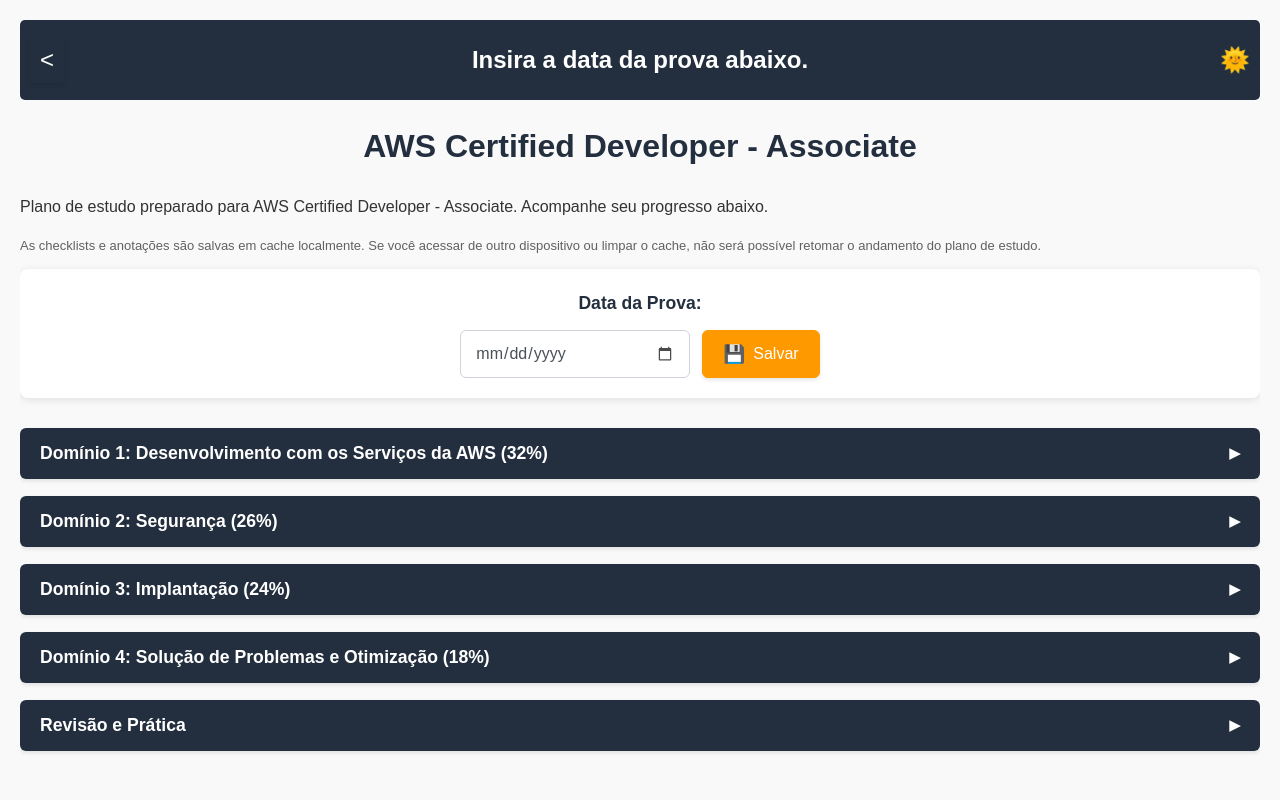
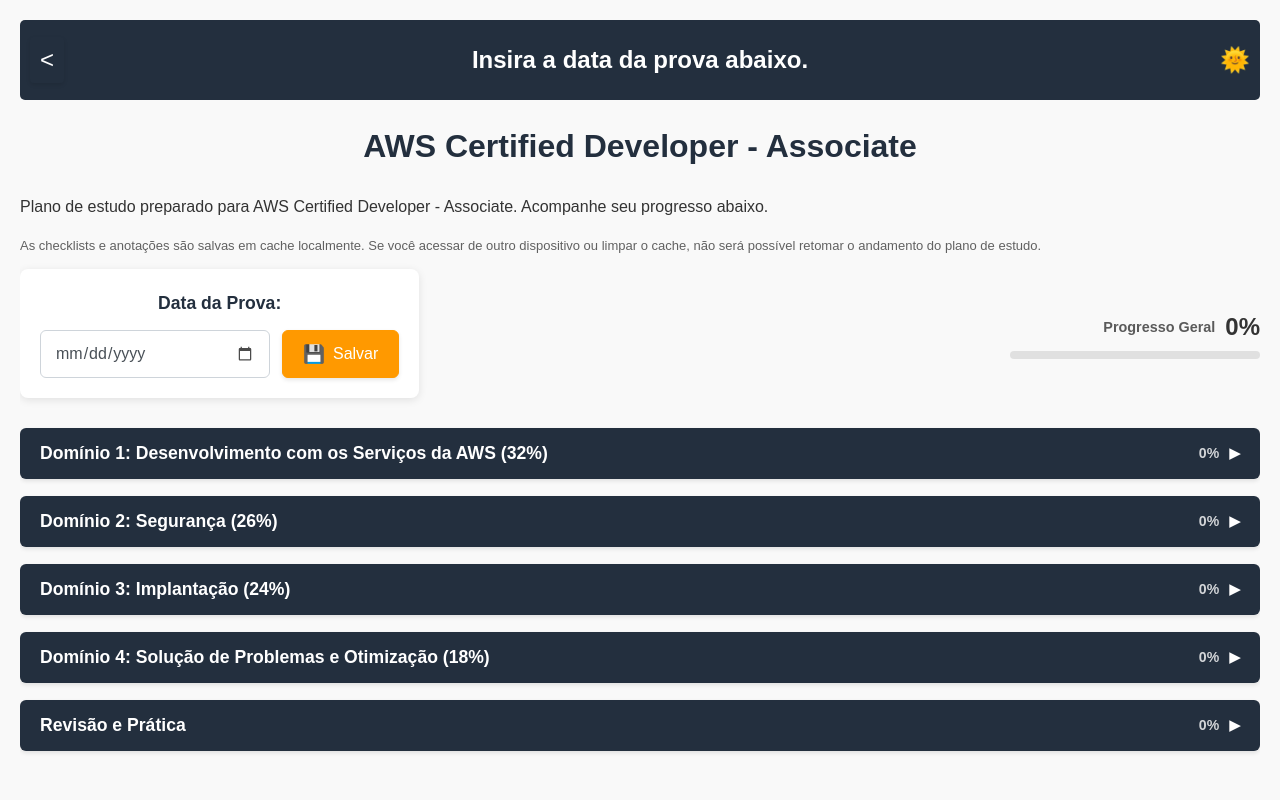
Before and after one commit to FelipeLima91/plan-study-aws, a React (Vite) app: page / in a window 1280 px wide. Both pictures are taken after a click on the button "AWS Certified Developer - Associate". Shown: the top 800 px of the page. Built offline with nearby package versions, Linux system fonts and the light colour scheme.

Commit message:
feat: incluir barra de progresso e correção de bug de accordion

```diff
--- a/src/components/Accordion.tsx
+++ b/src/components/Accordion.tsx
@@ -1,10 +1,10 @@
-import { useState } from 'react';
 import { motion } from 'framer-motion';
 import { Domain } from '../types';
 import { Day } from './Day';
 
 interface AccordionProps {
   domain: Domain;
+  planId: string;
 }
 
 const itemVariants = {
@@ -12,8 +12,18 @@ const itemVariants = {
   visible: { opacity: 1, y: 0 }
 };
 
-export function Accordion({ domain }: AccordionProps) {
-  const [isOpen, setIsOpen] = useState(false);
+import { useLocalStorageBoolean } from '../hooks/useLocalStorage'; // Import hook
+import { useStudyPlan } from '../contexts/StudyPlanContext';
+
+export function Accordion({ domain, planId }: AccordionProps) {
+  const { getDomainProgress } = useStudyPlan();
+  // Unique key for local storage based on plan and domain
+  const [isOpen, setIsOpen] = useLocalStorageBoolean(`accordion_${planId}_${domain.id}`, false);
+  const progress = getDomainProgress(domain.id);
+
+  const handleToggle = () => {
+     setIsOpen(!isOpen);
+  };
 
   return (
     <motion.div
@@ -22,10 +32,15 @@ export function Accordion({ domain }: AccordionProps) {
     >
       <button
         className={`accordion-button ${isOpen ? 'active' : ''}`}
-        onClick={() => setIsOpen(!isOpen)}
+        onClick={handleToggle}
       >
-        <span>{domain.title}</span>
-        <span className="accordion-icon">{isOpen ? '▼' : '▶'}</span>
+        <div style={{ display: 'flex', alignItems: 'center', width: '100%', justifyContent: 'space-between' }}>
+            <span style={{textAlign: 'left'}}>{domain.title}</span>
+            <div style={{ display: 'flex', alignItems: 'center', gap: '10px' }}>
+                <span style={{ fontSize: '0.8em', opacity: 0.8 }}>{progress}%</span>
+                <span className="accordion-icon">{isOpen ? '▼' : '▶'}</span>
+            </div>
+        </div>
       </button>
       <div className={`accordion-content ${isOpen ? 'active' : ''}`}>
         {domain.days.map((day) => (
--- a/src/components/CheckboxItem.tsx
+++ b/src/components/CheckboxItem.tsx
@@ -1,13 +1,13 @@
-import { useLocalStorageBoolean } from '../hooks/useLocalStorage';
+import { useStudyPlan } from '../contexts/StudyPlanContext';
 
 interface CheckboxItemProps {
   id: string;
   text: string;
-  initialChecked: boolean;
 }
 
-export function CheckboxItem({ id, text, initialChecked }: CheckboxItemProps) {
-  const [checked, setChecked] = useLocalStorageBoolean(id, initialChecked);
+export function CheckboxItem({ id, text }: CheckboxItemProps) {
+  const { inputValues, toggleItem } = useStudyPlan();
+  const checked = inputValues[id] || false;
 
   return (
     <label className="custom-checkbox">
@@ -15,7 +15,7 @@ export function CheckboxItem({ id, text, initialChecked }: CheckboxItemProps) {
         type="checkbox"
         id={id}
         checked={checked}
-        onChange={(e) => setChecked(e.target.checked)}
+        onChange={() => toggleItem(id)}
         className="checkbox-input"
       />
       <span className="checkbox-custom"></span>
--- a/src/components/Day.tsx
+++ b/src/components/Day.tsx
@@ -7,11 +7,6 @@ interface DayProps {
 }
 
 export function Day({ day }: DayProps) {
-  const getCheckboxState = (checkId: string): boolean => {
-    const saved = localStorage.getItem(checkId);
-    return saved === 'true';
-  };
-
   return (
     <div className="day" id={day.id}>
       <h2>{day.title}</h2>
@@ -21,7 +16,6 @@ export function Day({ day }: DayProps) {
             key={item.id}
             id={item.id}
             text={item.text}
-            initialChecked={getCheckboxState(item.id)}
           />
         ))}
       </div>
--- a/src/components/StudyPlanView.tsx
+++ b/src/components/StudyPlanView.tsx
@@ -4,6 +4,7 @@ import { CountdownBanner } from './CountdownBanner';
 import { ExamDateForm } from './ExamDateForm';
 import { Accordion } from './Accordion';
 import { Footer } from './Footer';
+import { StudyPlanProvider, useStudyPlan } from '../contexts/StudyPlanContext';
 
 interface StudyPlanViewProps {
     planConfig: PlanConfig;
@@ -24,7 +25,17 @@ const containerVariants = {
     exit: { opacity: 0, x: 50, transition: { duration: 0.3 } }
 };
 
-export function StudyPlanView({ planConfig, onBack }: StudyPlanViewProps) {
+export function StudyPlanView(props: StudyPlanViewProps) {
+    return (
+        <StudyPlanProvider planConfig={props.planConfig}>
+            <StudyPlanContent {...props} />
+        </StudyPlanProvider>
+    );
+}
+
+function StudyPlanContent({ planConfig, onBack }: StudyPlanViewProps) {
+    const { totalProgress } = useStudyPlan();
+
     return (
         <motion.div
             variants={containerVariants}
@@ -34,6 +45,8 @@ export function StudyPlanView({ planConfig, onBack }: StudyPlanViewProps) {
         >
             <CountdownBanner onBack={onBack} planId={planConfig.id} />
             <h1>{planConfig.title}</h1>
+
+
             <p>
                 Plano de estudo preparado para {planConfig.title}. Acompanhe seu progresso abaixo.
             </p>
@@ -41,9 +54,30 @@ export function StudyPlanView({ planConfig, onBack }: StudyPlanViewProps) {
                 As checklists e anotações são salvas em cache localmente. Se você acessar de outro
                 dispositivo ou limpar o cache, não será possível retomar o andamento do plano de estudo.
             </p>
-            <ExamDateForm planId={planConfig.id} />
+            <div style={{ display: 'flex', justifyContent: 'space-between', alignItems: 'center', marginBottom: '30px', gap: '20px', flexWrap: 'wrap' }}>
+                <div style={{ flex: '0 1 auto' }}>
+                    <ExamDateForm planId={planConfig.id} />
+                </div>
+
+                <div className="general-progress-compact" style={{ flex: '1', display: 'flex', flexDirection: 'column', alignItems: 'flex-end', minWidth: '200px' }}>
+                    <div style={{ display: 'flex', alignItems: 'center', gap: '10px', marginBottom: '5px' }}>
+                        <strong style={{ fontSize: '0.9em', opacity: 0.8 }}>Progresso Geral</strong>
+                        <span style={{ fontSize: '1.5em', fontWeight: 'bold' }}>{totalProgress}%</span>
+                    </div>
+                    <div style={{ width: '100%', maxWidth: '250px', height: '8px', background: 'rgba(0,0,0,0.1)', borderRadius: '4px', overflow: 'hidden' }}>
+                        <div
+                            style={{
+                                height: '100%',
+                                width: `${totalProgress}%`,
+                                background: planConfig.style.backgroundGradient || '#4caf50',
+                                transition: 'width 0.3s ease'
+                            }}
+                        />
+                    </div>
+                </div>
+            </div>
             {planConfig.data.domains.map((domain) => (
-                <Accordion key={domain.id} domain={domain} />
+                <Accordion key={domain.id} domain={domain} planId={planConfig.id} />
             ))}
             <Footer config={planConfig.footerConfig} />
         </motion.div>
--- /dev/null
+++ b/src/contexts/StudyPlanContext.tsx
@@ -0,0 +1,106 @@
+import { createContext, useContext, useState, useEffect, ReactNode } from 'react';
+import { PlanConfig } from '../data/studyPlan';
+
+interface StudyPlanContextType {
+  inputValues: Record<string, boolean>;
+  toggleItem: (id: string) => void;
+  getDomainProgress: (domainId: string) => number;
+  totalProgress: number;
+}
+
+const StudyPlanContext = createContext<StudyPlanContextType | undefined>(undefined);
+
+interface StudyPlanProviderProps {
+  children: ReactNode;
+  planConfig: PlanConfig;
+}
+
+export function StudyPlanProvider({ children, planConfig }: StudyPlanProviderProps) {
+  const [inputValues, setInputValues] = useState<Record<string, boolean>>({});
+
+  // Initialize state from localStorage
+  useEffect(() => {
+    const initialState: Record<string, boolean> = {};
+    const allCheckboxes: string[] = [];
+
+    planConfig.data.domains.forEach(domain => {
+      domain.days.forEach(day => {
+        day.checklist.forEach(item => {
+          allCheckboxes.push(item.id);
+          const saved = localStorage.getItem(item.id);
+          if (saved === 'true') {
+            initialState[item.id] = true;
+          }
+        });
+      });
+    });
+    setInputValues(initialState);
+  }, [planConfig]);
+
+  const toggleItem = (id: string) => {
+    setInputValues(prev => {
+      const newState = !prev[id];
+      const nextValues = { ...prev, [id]: newState };
+
+      // Persist to localStorage
+      if (newState) {
+        localStorage.setItem(id, 'true');
+      } else {
+        localStorage.removeItem(id);
+      }
+
+      return nextValues;
+    });
+  };
+
+  const getDomainProgress = (domainId: string) => {
+    const domain = planConfig.data.domains.find(d => d.id === domainId);
+    if (!domain) return 0;
+
+    let total = 0;
+    let completed = 0;
+
+    domain.days.forEach(day => {
+      day.checklist.forEach(item => {
+        total++;
+        if (inputValues[item.id]) {
+          completed++;
+        }
+      });
+    });
+
+    return total === 0 ? 0 : Math.round((completed / total) * 100);
+  };
+
+  const totalProgress = (() => {
+    let total = 0;
+    let completed = 0;
+
+    planConfig.data.domains.forEach(domain => {
+      domain.days.forEach(day => {
+        day.checklist.forEach(item => {
+          total++;
+          if (inputValues[item.id]) {
+            completed++;
+          }
+        });
+      });
+    });
+
+    return total === 0 ? 0 : Math.round((completed / total) * 100);
+  })();
+
+  return (
+    <StudyPlanContext.Provider value={{ inputValues, toggleItem, getDomainProgress, totalProgress }}>
+      {children}
+    </StudyPlanContext.Provider>
+  );
+}
+
+export function useStudyPlan() {
+  const context = useContext(StudyPlanContext);
+  if (context === undefined) {
+    throw new Error('useStudyPlan must be used within a StudyPlanProvider');
+  }
+  return context;
+}
--- a/src/index.css
+++ b/src/index.css
@@ -305,7 +305,7 @@ body.dark-mode #countdown-banner {
 
 .exam-date {
   text-align: center;
-  margin-bottom: 30px;
+  margin-bottom: 0;
   padding: 20px;
   background-color: #fff;
   border-radius: 8px;
@@ -315,7 +315,7 @@ body.dark-mode #countdown-banner {
 .exam-date-display {
   display: flex;
   align-items: center;
-  margin-bottom: 20px;
+  margin-bottom: 0;
   padding: 10px 15px;
   background-color: #fff;
   border-radius: 8px;
```
